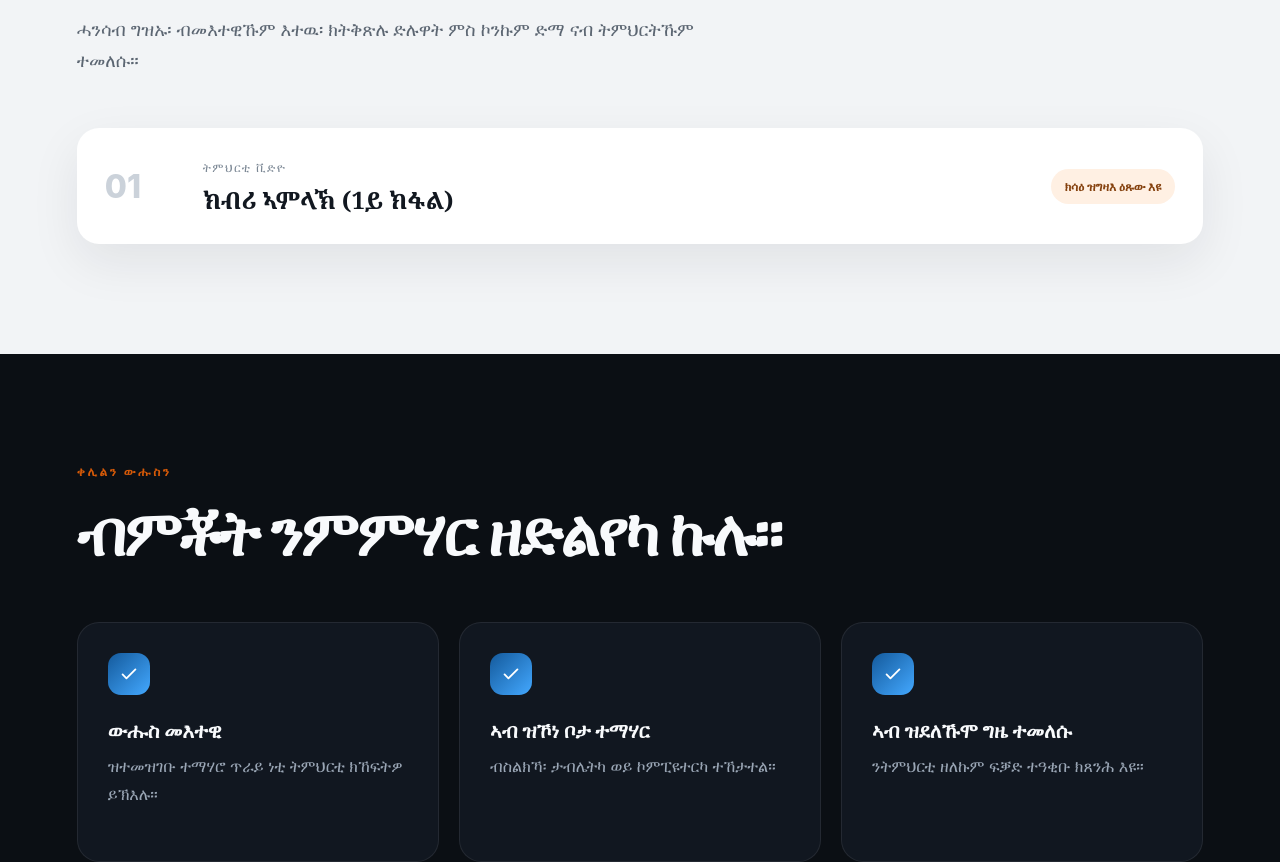
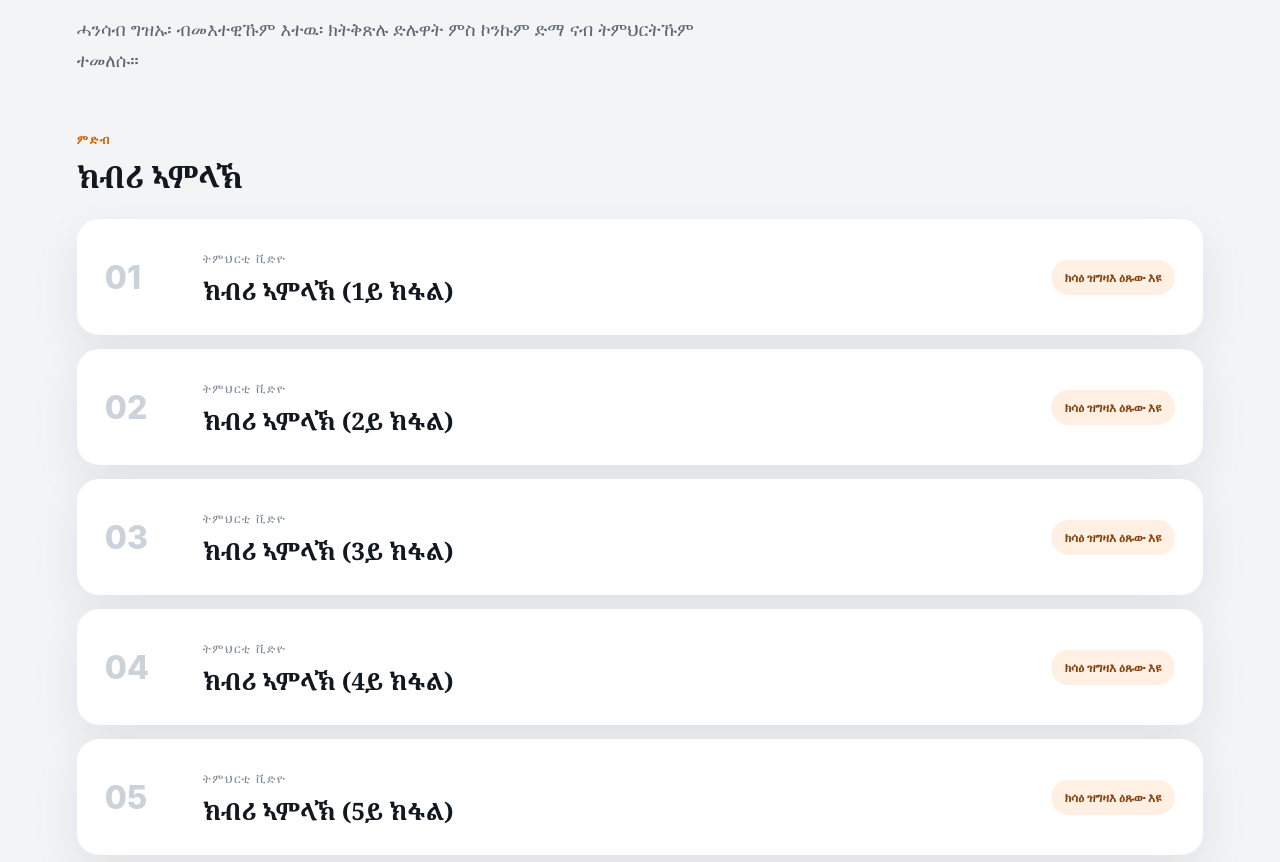
Before and after one commit to Mawitey/80-bold-priest, a Next.js app: page / in a window 1280 px wide. Shown: the part 1100-1962 px from the top of the page. Built offline with nearby package versions, Linux system fonts and the light colour scheme.

Commit message:
added all videos locked in UI

```diff
--- a/app/globals.css
+++ b/app/globals.css
@@ -60,7 +60,11 @@ h1 span { display: block; margin-top: 10px; color: transparent; -webkit-text-str
 .section-heading .eyebrow, .included-section .eyebrow { color: #d65a08; }
 h2 { margin: 0; font-size: clamp(38px, 5vw, 62px); line-height: 1.08; letter-spacing: -.035em; }
 .section-heading > p:last-child { color: #5c6672; font-size: 18px; line-height: 1.7; }
-.lesson-card { margin-top: 52px; padding: 28px; display: grid; grid-template-columns: 74px 1fr auto; align-items: center; gap: 24px; border-radius: 22px; background: #fff; box-shadow: 0 18px 50px rgba(22,31,43,.08); }
+.public-category-heading { margin-top: 52px; }
+.public-category-heading > span { color: #d65a08; font-size: 12px; font-weight: 800; letter-spacing: .14em; text-transform: uppercase; }
+.public-category-heading h3 { margin: 8px 0 0; font-family: "Noto Serif Ethiopic", Georgia, serif; font-size: 30px; }
+.lesson-list { display: grid; gap: 14px; margin-top: 22px; }
+.lesson-card { padding: 28px; display: grid; grid-template-columns: 74px 1fr auto; align-items: center; gap: 24px; border-radius: 22px; background: #fff; box-shadow: 0 18px 50px rgba(22,31,43,.08); }
 .lesson-number { color: #cbd2da; font-size: 32px; font-weight: 800; }
 .lesson-info span { color: #7b8794; font-size: 12px; text-transform: uppercase; letter-spacing: .12em; }
 .lesson-info h3 { margin: 7px 0 0; font-family: "Noto Serif Ethiopic", Georgia, serif; font-size: 24px; }
--- a/app/page.tsx
+++ b/app/page.tsx
@@ -14,6 +14,8 @@ const CheckIcon = () => (
     <path d="m5 12.5 4.2 4.2L19 7" fill="none" stroke="currentColor" strokeWidth="2" strokeLinecap="round" strokeLinejoin="round" />
   </svg>
 );
+
+const kibriAmlakParts = [1, 2, 3, 4, 5, 9, 10, 11, 12];
 
 export default function Home() {
   const { language } = useLanguage();
@@ -152,14 +154,22 @@ export default function Home() {
           <p>{t.returnText}</p>
         </div>
 
-        <article className="lesson-card">
-          <div className="lesson-number">01</div>
-          <div className="lesson-info">
-            <span>{t.videoLesson}</span>
-            <h3>{t.lessonTitle}</h3>
-          </div>
-          <div className="locked">{t.locked}</div>
-        </article>
+        <div className="public-category-heading">
+          <span>{language === "ti" ? "ምድብ" : "Category"}</span>
+          <h3>{language === "ti" ? "ክብሪ ኣምላኽ" : "Kibri Amlak"}</h3>
+        </div>
+        <div className="lesson-list">
+          {kibriAmlakParts.map((part) => (
+            <article className="lesson-card" key={part}>
+              <div className="lesson-number">{String(part).padStart(2, "0")}</div>
+              <div className="lesson-info">
+                <span>{t.videoLesson}</span>
+                <h3>{language === "ti" ? `ክብሪ ኣምላኽ (${part}ይ ክፋል)` : `Glory of God (Part ${part})`}</h3>
+              </div>
+              <div className="locked">{t.locked}</div>
+            </article>
+          ))}
+        </div>
       </section>
 
       <section className="included-section" id="included">
```
